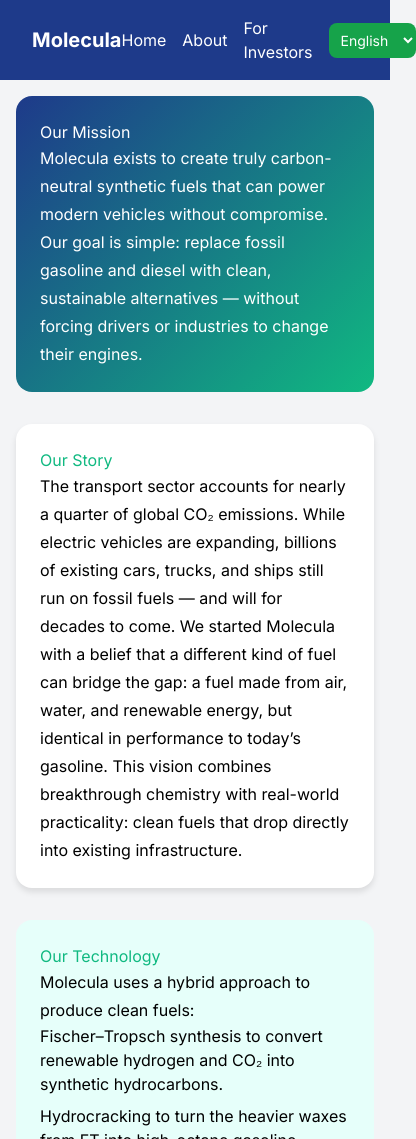
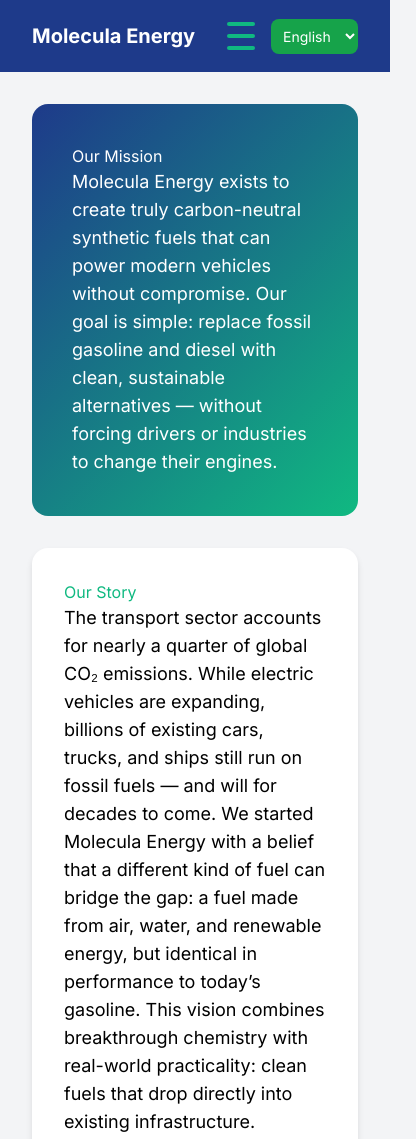
Before and after one commit to Termin44l/Molecula-website, a website: page about.html in a window 390 px wide. Shown: the top 1139 px of the page, 416 px wide, since content can reach past the window. Drawn offline with nearby package versions, Linux system fonts and the light colour scheme.

Commit message:
Update about.html

```diff
--- a/about.html
+++ b/about.html
@@ -3,13 +3,103 @@
 <head>
     <meta charset="UTF-8">
     <meta name="viewport" content="width=device-width, initial-scale=1.0">
-    <title>Molecula - About</title>
+    <title>Molecula Energy - About</title>
     <link href="https://fonts.googleapis.com/css2?family=Inter:wght@300;400;600;700&display=swap" rel="stylesheet">
     <script src="https://cdn.tailwindcss.com"></script>
     <style>
         body {
             font-family: 'Inter', sans-serif;
             background-color: #f3f4f6;
+        }
+        .header-flex {
+            display: flex;
+            justify-content: space-between;
+            align-items: center;
+            gap: 0.5rem;
+            position: relative;
+        }
+        .nav-actions {
+            display: flex;
+            align-items: center;
+            gap: 0.5rem;
+            z-index: 20;
+        }
+        .nav-links {
+            display: flex;
+            align-items: center;
+            gap: 0.5rem;
+            transition: all 0.3s;
+        }
+        .hamburger {
+            display: none;
+            flex-direction: column;
+            justify-content: center;
+            width: 40px;
+            height: 40px;
+            background: none;
+            border: none;
+            cursor: pointer;
+            padding: 0;
+            z-index: 30;
+        }
+        .hamburger span {
+            height: 4px;
+            width: 28px;
+            background: #10b981;
+            margin: 4px 0;
+            border-radius: 2px;
+            transition: 0.3s;
+            display: block;
+        }
+        @media (max-width: 640px) {
+            .header-flex {
+                flex-direction: row;
+                align-items: center;
+            }
+            .nav-actions {
+                gap: 0.25rem;
+            }
+            .hamburger {
+                display: flex;
+            }
+            .nav-links {
+                position: absolute;
+                top: 100%;
+                left: 0;
+                right: 0;
+                background: #1e3a8a;
+                flex-direction: column;
+                align-items: stretch;
+                gap: 0.25rem;
+                padding: 0.5rem 1rem;
+                display: none;
+                z-index: 10;
+            }
+            .nav-links.open {
+                display: flex;
+            }
+            .nav-links a, .nav-links select {
+                width: 100%;
+            }
+            h1 {
+                font-size: 2rem;
+            }
+            h2 {
+                font-size: 1.5rem;
+            }
+            p {
+                font-size: 1rem;
+            }
+            .content-container {
+                padding: 1rem;
+            }
+            .mission-block, .story-block, .tech-block, .vision-block, .team-block {
+                padding: 1.5rem;
+            }
+            .team-card img {
+                width: 120px;
+                height: 120px;
+            }
         }
         .header {
             background-color: #1e3a8a;
@@ -99,45 +189,29 @@
             padding: 1rem;
             margin-top: auto;
         }
-        @media (max-width: 640px) {
-            h1 {
-                font-size: 2rem;
-            }
-            h2 {
-                font-size: 1.5rem;
-            }
-            p {
-                font-size: 1rem;
-            }
-            .content-container {
-                padding: 1rem;
-            }
-            .mission-block, .story-block, .tech-block, .vision-block, .team-block {
-                padding: 1.5rem;
-            }
-            .team-card img {
-                width: 120px;
-                height: 120px;
-            }
-        }
     </style>
 </head>
 <body>
     <!-- Header with Language Switch -->
     <header class="header">
-        <div class="max-w-7xl mx-auto flex justify-between items-center px-4">
-            <h1 class="text-xl font-bold">Molecula</h1>
-            <div class="flex items-center space-x-4">
+        <div class="max-w-7xl mx-auto header-flex px-4">
+            <h1 class="text-xl font-bold">Molecula Energy</h1>
+            <div class="nav-actions">
+                <button class="hamburger" id="hamburger-btn" aria-label="Toggle navigation">
+                    <span></span>
+                    <span></span>
+                    <span></span>
+                </button>
+                <select id="language-switch" class="bg-green-600 text-white p-2 rounded-lg focus:outline-none hover:bg-green-700 transition text-sm">
+                    <option value="en">English</option>
+                    <option value="hu">Magyar</option>
+                </select>
+            </div>
+            <nav class="nav-links" id="nav-links">
                 <a href="index.html" data-i18n="nav-home" class="hover:text-green-300 transition">Home</a>
                 <a href="about.html" data-i18n="nav-about" class="hover:text-green-300 transition">About</a>
                 <a href="for-investors.html" data-i18n="nav-investors" class="hover:text-green-300 transition">For Investors</a>
-                <div class="relative">
-                    <select id="language-switch" class="bg-green-600 text-white p-2 rounded-lg focus:outline-none hover:bg-green-700 transition text-sm">
-                        <option value="en">English</option>
-                        <option value="hu">Magyar</option>
-                    </select>
-                </div>
-            </div>
+            </nav>
         </div>
     </header>
 
@@ -145,17 +219,17 @@
     <div class="content-container">
         <div class="mission-block">
             <h1 data-i18n="about-mission-title">Our Mission</h1>
-            <p data-i18n="about-mission-text">Molecula exists to create truly carbon-neutral synthetic fuels that can power modern vehicles without compromise. Our goal is simple: replace fossil gasoline and diesel with clean, sustainable alternatives — without forcing drivers or industries to change their engines.</p>
+            <p data-i18n="about-mission-text">Molecula Energy exists to create truly carbon-neutral synthetic fuels that can power modern vehicles without compromise. Our goal is simple: replace fossil gasoline and diesel with clean, sustainable alternatives — without forcing drivers or industries to change their engines.</p>
         </div>
 
         <div class="story-block">
             <h2 data-i18n="about-story-title">Our Story</h2>
-            <p data-i18n="about-story-text">The transport sector accounts for nearly a quarter of global CO₂ emissions. While electric vehicles are expanding, billions of existing cars, trucks, and ships still run on fossil fuels — and will for decades to come. We started Molecula with a belief that a different kind of fuel can bridge the gap: a fuel made from air, water, and renewable energy, but identical in performance to today’s gasoline. This vision combines breakthrough chemistry with real-world practicality: clean fuels that drop directly into existing infrastructure.</p>
+            <p data-i18n="about-story-text">The transport sector accounts for nearly a quarter of global CO₂ emissions. While electric vehicles are expanding, billions of existing cars, trucks, and ships still run on fossil fuels — and will for decades to come. We started Molecula Energy with a belief that a different kind of fuel can bridge the gap: a fuel made from air, water, and renewable energy, but identical in performance to today’s gasoline. This vision combines breakthrough chemistry with real-world practicality: clean fuels that drop directly into existing infrastructure.</p>
         </div>
 
         <div class="tech-block">
             <h2 data-i18n="about-tech-title">Our Technology</h2>
-            <p data-i18n="about-tech-intro">Molecula uses a hybrid approach to produce clean fuels:</p>
+            <p data-i18n="about-tech-intro">Molecula Energy uses a hybrid approach to produce clean fuels:</p>
             <ul>
                 <li data-i18n="about-tech-ft">Fischer–Tropsch synthesis to convert renewable hydrogen and CO₂ into synthetic hydrocarbons.</li>
                 <li data-i18n="about-tech-hydro">Hydrocracking to turn the heavier waxes from FT into high-octane gasoline.</li>
@@ -181,7 +255,7 @@
                 <div class="team-card">
                     <img src="placeholder.jpg" alt="Founder & CEO Portrait" class="mx-auto">
                     <h3 data-i18n="about-team-founder-name">Founder & CEO: Zoltán Erdei</h3>
-                    <p data-i18n="about-team-founder-desc">Driven by a passion for climate innovation and a commitment to practical solutions, Zoltán is leading the design and business development for Molecula.</p>
+                    <p data-i18n="about-team-founder-desc">Driven by a passion for climate innovation and a commitment to practical solutions, Zoltán is leading the design and business development for Molecula Energy.</p>
                 </div>
                 <!-- Add more team-card divs here for additional members -->
             </div>
@@ -192,7 +266,7 @@
     <!-- Footer -->
     <footer class="footer">
         <div class="max-w-7xl mx-auto">
-            <p data-i18n="footer-text">&copy; 2025 Molecula. All rights reserved.</p>
+            <p data-i18n="footer-text">&copy; 2025 Molecula Energy. All rights reserved.</p>
         </div>
     </footer>
 
@@ -204,11 +278,11 @@
                 'nav-about': 'About',
                 'nav-investors': 'For Investors',
                 'about-mission-title': 'Our Mission',
-                'about-mission-text': 'Molecula exists to create truly carbon-neutral synthetic fuels that can power modern vehicles without compromise. Our goal is simple: replace fossil gasoline and diesel with clean, sustainable alternatives — without forcing drivers or industries to change their engines.',
+                'about-mission-text': 'Molecula Energy exists to create truly carbon-neutral synthetic fuels that can power modern vehicles without compromise. Our goal is simple: replace fossil gasoline and diesel with clean, sustainable alternatives — without forcing drivers or industries to change their engines.',
                 'about-story-title': 'Our Story',
-                'about-story-text': 'The transport sector accounts for nearly a quarter of global CO₂ emissions. While electric vehicles are expanding, billions of existing cars, trucks, and ships still run on fossil fuels — and will for decades to come. We started Molecula with a belief that a different kind of fuel can bridge the gap: a fuel made from air, water, and renewable energy, but identical in performance to today’s gasoline. This vision combines breakthrough chemistry with real-world practicality: clean fuels that drop directly into existing infrastructure.',
+                'about-story-text': 'The transport sector accounts for nearly a quarter of global CO₂ emissions. While electric vehicles are expanding, billions of existing cars, trucks, and ships still run on fossil fuels — and will for decades to come. We started Molecula Energy with a belief that a different kind of fuel can bridge the gap: a fuel made from air, water, and renewable energy, but identical in performance to today’s gasoline. This vision combines breakthrough chemistry with real-world practicality: clean fuels that drop directly into existing infrastructure.',
                 'about-tech-title': 'Our Technology',
-                'about-tech-intro': 'Molecula uses a hybrid approach to produce clean fuels:',
+                'about-tech-intro': 'Molecula Energy uses a hybrid approach to produce clean fuels:',
                 'about-tech-ft': 'Fischer–Tropsch synthesis to convert renewable hydrogen and CO₂ into synthetic hydrocarbons.',
                 'about-tech-hydro': 'Hydrocracking to turn the heavier waxes from FT into high-octane gasoline.',
                 'about-tech-dac': 'Direct Air Capture to source CO₂ directly from the atmosphere, ensuring net-zero emissions.',
@@ -221,20 +295,20 @@
                 'about-vision-2030': '2030 – Multi-plant production network across Europe.',
                 'about-team-title': 'The Team',
                 'about-team-founder-name': 'Founder & CEO: Zoltán Erdei',
-                'about-team-founder-desc': 'Driven by a passion for climate innovation and a commitment to practical solutions, Zoltán is leading the design and business development for Molecula.',
+                'about-team-founder-desc': 'Driven by a passion for climate innovation and a commitment to practical solutions, Zoltán is leading the design and business development for Molecula Energy.',
                 'about-team-expanding': 'We are currently building our engineering and chemistry team to bring our vision to life.',
-                'footer-text': '© 2025 Molecula. All rights reserved.'
+                'footer-text': '© 2025 Molecula Energy. All rights reserved.'
             },
             hu: {
                 'nav-home': 'Főoldal',
                 'nav-about': 'Rólunk',
                 'nav-investors': 'Befektetőknek',
                 'about-mission-title': 'Küldetésünk',
-                'about-mission-text': 'A Molecula létezése arra irányul, hogy valóban szénsemleges szintetikus üzemanyagokat hozzon létre, amelyek korszerű járműveket képesek meghajtani kompromisszumok nélkül. Célunk egyszerű: fosszilis benzin és dízel felváltása tiszta, fenntartható alternatívákkal – anélkül, hogy a sofőröket vagy az ipart motorcserére kényszerítenénk.',
+                'about-mission-text': 'A Molecula Energy létezése arra irányul, hogy valóban szénsemleges szintetikus üzemanyagokat hozzon létre, amelyek korszerű járműveket képesek meghajtani kompromisszumok nélkül. Célunk egyszerű: fosszilis benzin és dízel felváltása tiszta, fenntartható alternatívákkal – anélkül, hogy a sofőröket vagy az ipart motorcserére kényszerítenénk.',
                 'about-story-title': 'Történetünk',
-                'about-story-text': 'A közlekedési szektor a globális CO₂-kibocsátás közel negyedéért felelős. Bár az elektromos járművek terjednek, milliárdnyi meglévő autó, teherautó és hajó még fosszilis üzemanyagokon fut – és ez így lesz évtizedeken át. A Moleculát azzal a hittel indítottuk, hogy egy másféle üzemanyag áthidalhatja ezt a szakadékot: egy olyan üzemanyag, amelyet levegőből, vízből és megújuló energiából készítünk, de azonos teljesítményt nyújt, mint a mai benzin. Ez a vízió úttörő kémiát ötvöz a gyakorlati alkalmazhatósággal: tiszta üzemanyagok, amelyek közvetlenül beilleszthetők a meglévő infrastruktúrába.',
+                'about-story-text': 'A közlekedési szektor a globális CO₂-kibocsátás közel negyedéért felelős. Bár az elektromos járművek terjednek, milliárdnyi meglévő autó, teherautó és hajó még fosszilis üzemanyagokon fut – és ez így lesz évtizedeken át. A Molecula Energy-t azzal a hittel indítottuk, hogy egy másféle üzemanyag áthidalhatja ezt a szakadékot: egy olyan üzemanyag, amelyet levegőből, vízből és megújuló energiából készítünk, de azonos teljesítményt nyújt, mint a mai benzin. Ez a vízió úttörő kémiát ötvöz a gyakorlati alkalmazhatósággal: tiszta üzemanyagok, amelyek közvetlenül beilleszthetők a meglévő infrastruktúrába.',
                 'about-tech-title': 'Technológiánk',
-                'about-tech-intro': 'A Molecula hibrid megközelítést alkalmaz a tiszta üzemanyagok előállítására:',
+                'about-tech-intro': 'A Molecula Energy hibrid megközelítést alkalmaz a tiszta üzemanyagok előállítására:',
                 'about-tech-ft': 'Fischer–Tropsch szintézis a megújuló hidrogén és CO₂ átalakítására szintetikus szénhidrogénekké.',
                 'about-tech-hydro': 'Hidrokrakkolás a FT-ből származó nehezebb viaszok magas oktánszámú benzinné alakítására.',
                 'about-tech-dac': 'Közvetlen levegő eltávolítás a CO₂ légkörből történő beszerzésére, biztosítva a nettó zéró kibocsátást.',
@@ -246,10 +320,10 @@
                 'about-vision-2027': '2027 – Piacra lépés az első kereskedelmi üzemmel.',
                 'about-vision-2030': '2030 – Többüzemű termelési hálózat Európa-szerte.',
                 'about-team-title': 'Csapatunk',
-                'about-team-founder-name': 'Alapító & Ügyvezető Igazgató: Zoltán Erdei',
-                'about-team-founder-desc': 'Zoltán a klímainnováció iránti szenvedélye és a gyakorlati megoldások iránti elkötelezettsége hajtja, miközben a Molecula tervezését és üzleti fejlesztését vezeti.',
+                'about-team-founder-name': 'Alapító & Ügyvezető Igazgató: Erdei Zoltán',
+                'about-team-founder-desc': 'Zoltán a klímainnováció iránti szenvedélye és a gyakorlati megoldások iránti elkötelezettsége hajtja, miközben a Molecula Energy tervezését és üzleti fejlesztését vezeti.',
                 'about-team-expanding': 'Jelenleg építjük mérnöki és kémiai csapatunkat, hogy életre keltsük víziónkat.',
-                'footer-text': '© 2025 Molecula. Minden jog fenntartva.'
+                'footer-text': '© 2025 Molecula Energy. Minden jog fenntartva.'
             }
         };
 
@@ -261,13 +335,30 @@
                 }
             });
             document.documentElement.lang = lang;
-            // Persist language in localStorage
             localStorage.setItem('selectedLanguage', lang);
-            // Update select value
             document.getElementById('language-switch').value = lang;
         }
 
         document.addEventListener('DOMContentLoaded', () => {
+            // Hamburger menu toggle
+            const hamburgerBtn = document.getElementById('hamburger-btn');
+            const navLinks = document.getElementById('nav-links');
+            if (hamburgerBtn && navLinks) {
+                hamburgerBtn.addEventListener('click', function(e) {
+                    e.stopPropagation();
+                    navLinks.classList.toggle('open');
+                });
+                document.addEventListener('click', function(e) {
+                    if (
+                        navLinks.classList.contains('open') &&
+                        !navLinks.contains(e.target) &&
+                        !hamburgerBtn.contains(e.target)
+                    ) {
+                        navLinks.classList.remove('open');
+                    }
+                });
+            }
+
             const savedLanguage = localStorage.getItem('selectedLanguage') || 'en';
             updateLanguage(savedLanguage);
 
```
